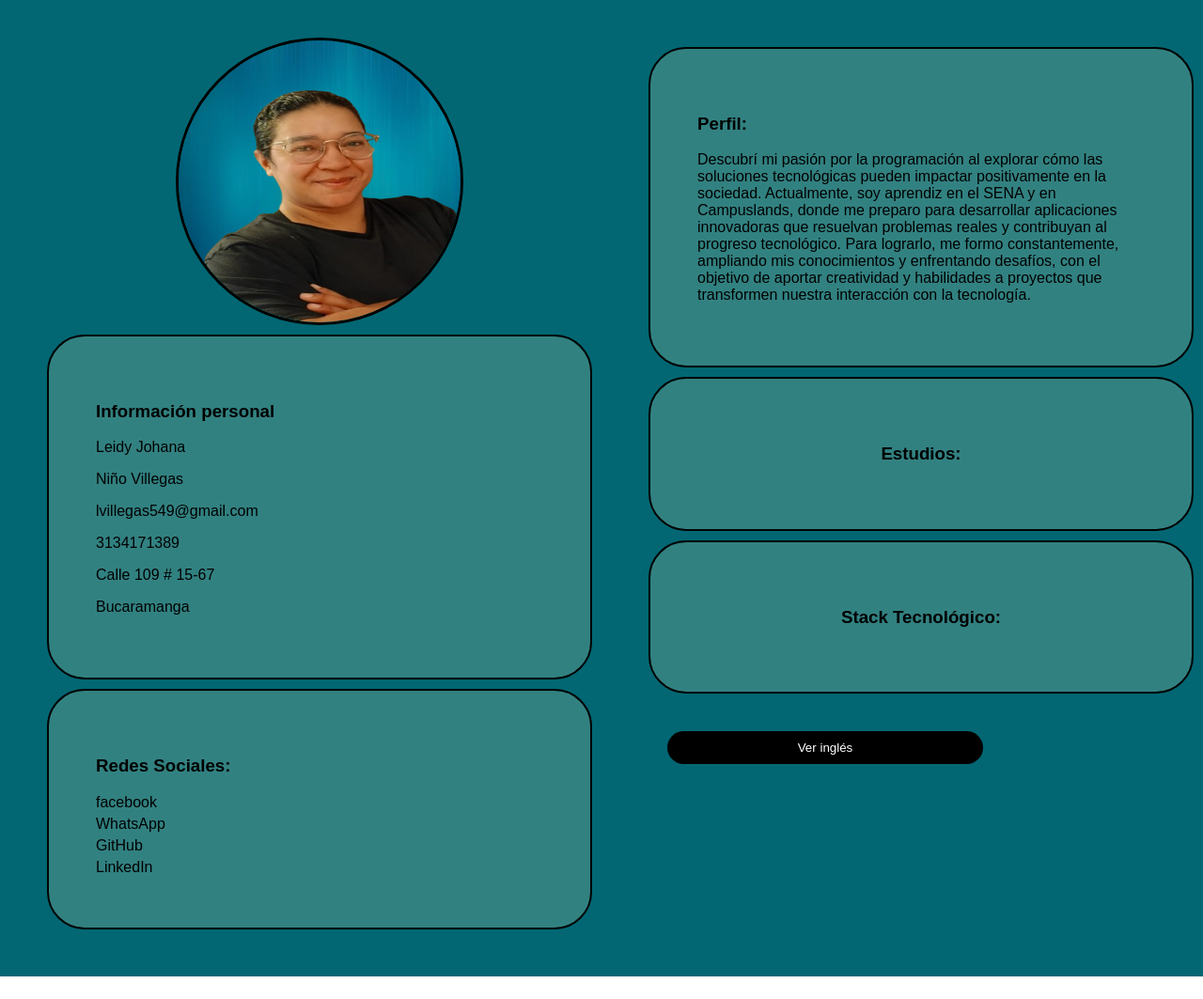
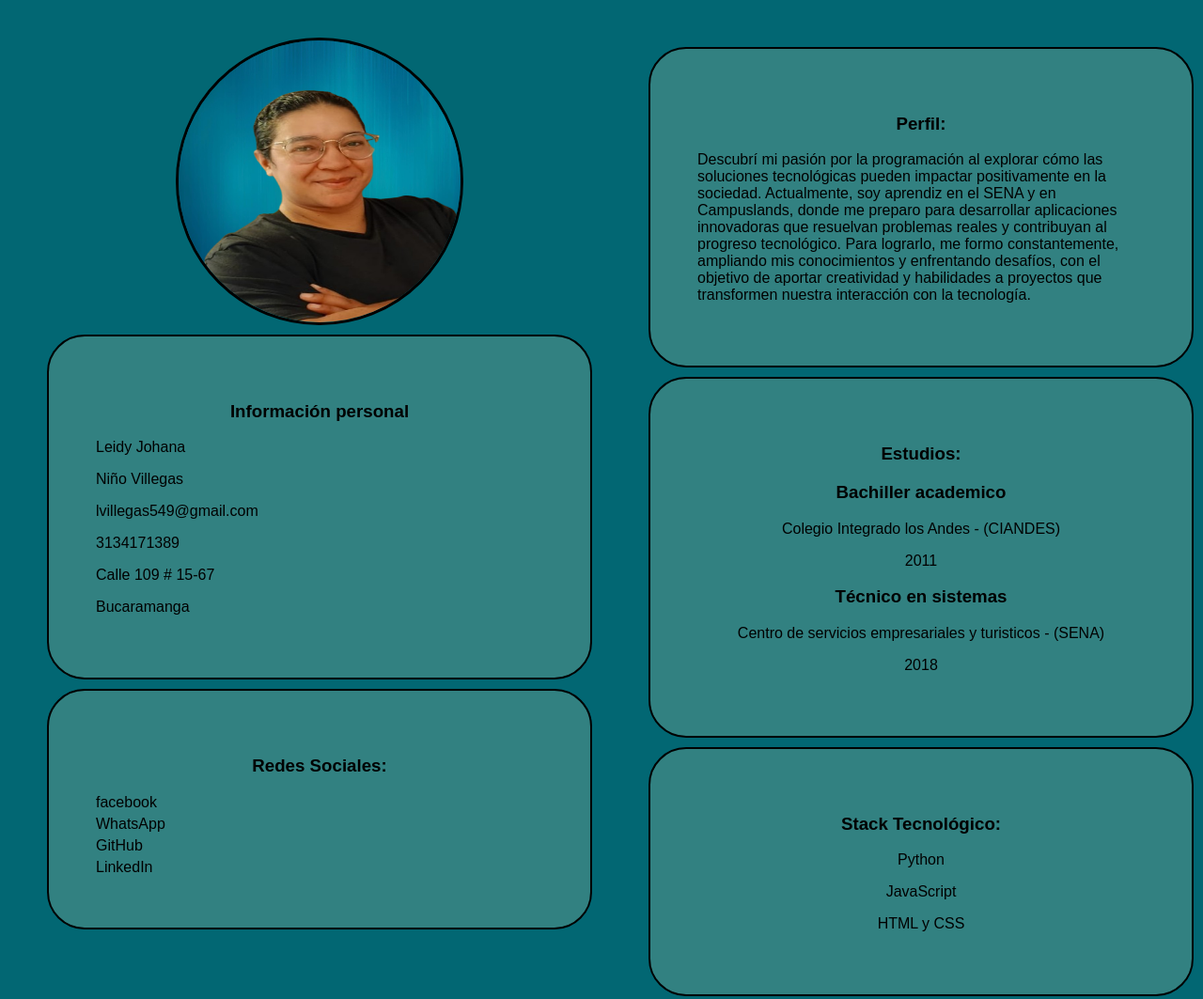
Before and after one commit to LeidyJohanaVillegas/portafolio, a plain HTML site: page index.html in a window 1280 px wide. Shown: the top 1063 px of the page at 94% size. Before the commit the page ends 1039 px from the top, so only its background shows below. Drawn offline with Linux system fonts and the light colour scheme.

Commit message:
agregando contenido

```diff
--- a/CSS/style.css
+++ b/CSS/style.css
@@ -28,7 +28,9 @@ body {
   border-radius: 50%;
   border: 3px solid black;
 }
-
+h3{
+  text-align: center;
+}
 .info, .social, .profile, .studies, .tech-stack {
   border: 2px solid black;
   padding: 50px;
--- a/index.html
+++ b/index.html
@@ -1,5 +1,5 @@
 <!DOCTYPE html>
-<html lang="en">
+<html lang="es">
 <head>
     <meta charset="UTF-8">
     <meta name="viewport" content="width=device-width, initial-scale=1.0">
@@ -36,9 +36,18 @@
             </div>
             <div class="studies">
                 <h3>Estudios:</h3>
+                <h3>Bachiller academico</h3>
+                <p>Colegio Integrado los Andes - (CIANDES)</p>
+                <p>2011</p>
+                <h3>Técnico en sistemas</h3>
+                <p>Centro de servicios empresariales y turisticos - (SENA)</p>
+                <p>2018</p>
             </div>
             <div class="tech-stack">
                 <h3>Stack Tecnológico:</h3>
+                <p>Python</p>
+                <p>JavaScript</p>
+                <p>HTML y CSS</p>
             </div>
             <div class="button">
                 <button>Ver inglés</button>
```
